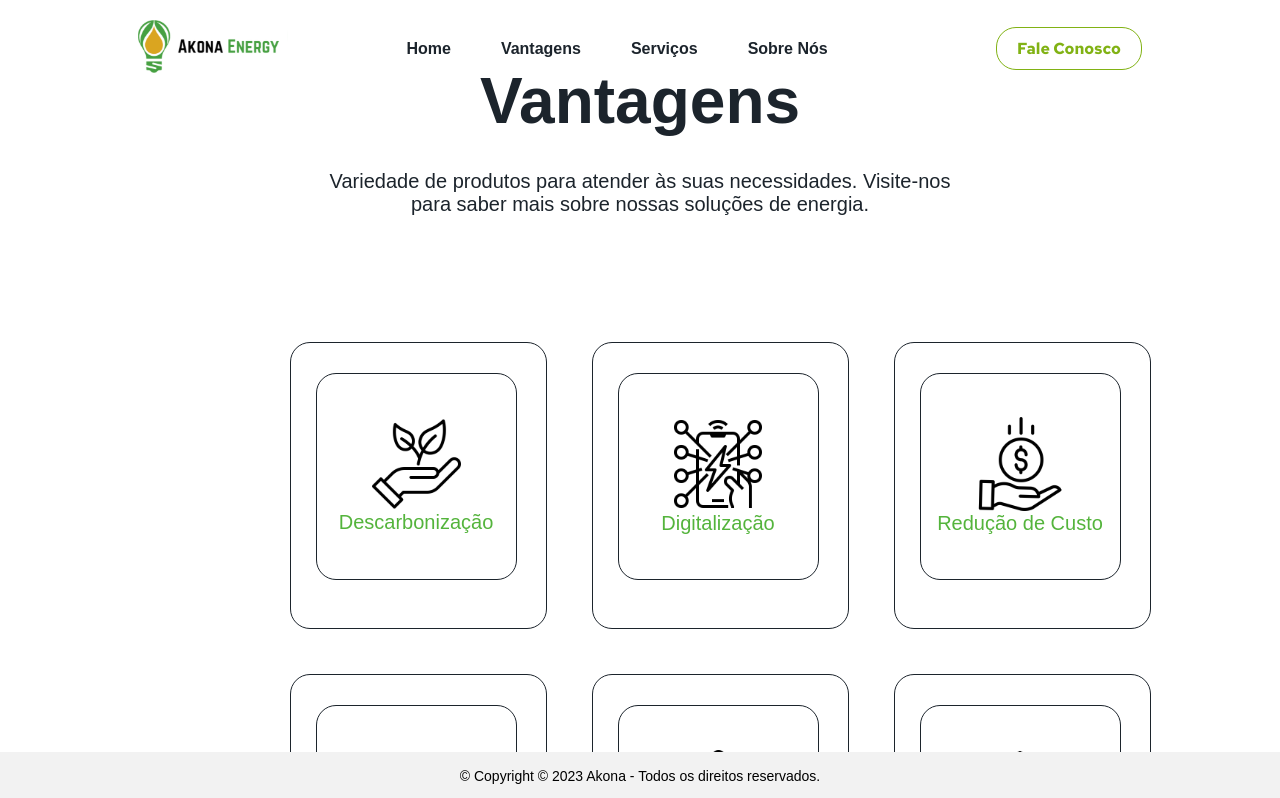
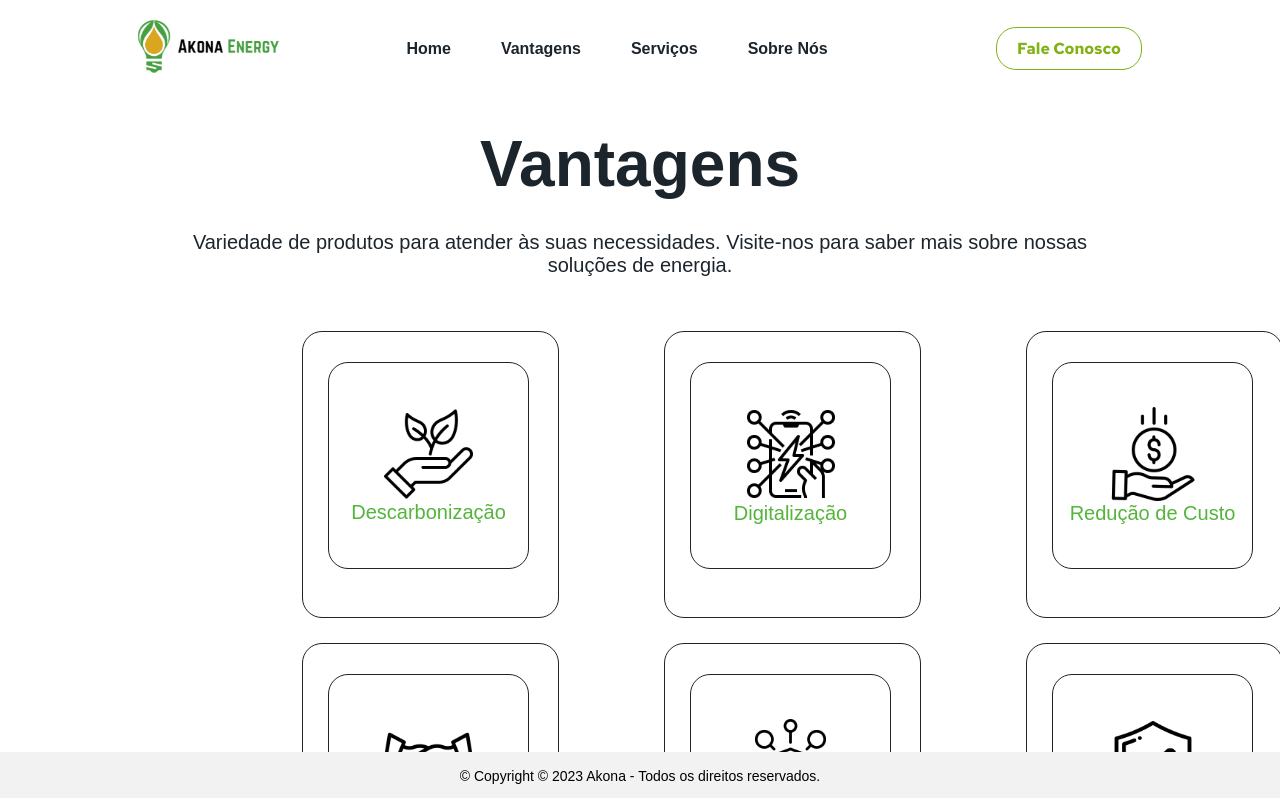
Before and after one commit to akona-energy-front/akona-front, a React (Vite) app: page /vantagens in a window 1280 px wide. Shown: the top 798 px of the page. Built offline with nearby package versions, Linux system fonts and the light colour scheme; the HTML template or start-up script is replaced by a standard one.

Commit message:
pagina de vantagens

```diff
--- a/src/components/Vantagens/Vantagens.css
+++ b/src/components/Vantagens/Vantagens.css
@@ -2,31 +2,16 @@ body {
   background-color: #fff;
 }
 
-.text-center {
-  display: flex;
-  flex-direction: column;
-  align-items: center;
-  justify-content: center;
-  height: 100%;
-  text-align: center;
-}
-
-
 .text-center h1 {
-    width: 361px;
-    height: 76px;
-    flex-shrink: 0;
   color: #1C242C;
   font-size: 64px;
   font-style: normal;
   font-weight: 700;
   line-height: normal;
+  text-align: center;
 }
 
 .text-center p {
-    width: 643px;
-    height: 118px;
-    flex-shrink: 0;
   color: #1C242C;
   text-align: center;
   font-size: 20px;
@@ -37,13 +22,10 @@ body {
 
 .third-section {
   background-color: #fff;
+}
+
+.third-section h1 {
   margin-top: 30px;
-    display: flex;
-    flex-direction: column;
-    align-items: center;
-    justify-content: center;
-    text-align: center;
-    height: 100vh;
 }
 
 
@@ -54,9 +36,7 @@ body {
 
   display: grid;
   grid-template-columns: repeat(3, 1fr);
-    gap: 45px;
-
-    margin-left: 135px;
+  gap: 25px;
 }
 
 .big-square{
@@ -67,7 +47,7 @@ body {
   height: 287px;
   flex-shrink: 0;
   padding: 30px 25px;
-    transition: all ease 0.8s;
+  margin-left: 80px;
 }
 
 .small-square {
@@ -93,7 +73,3 @@ body {
   font-weight: 400;
   line-height: normal;
 }
-
-  .big-square:hover {
-    scale: 1.1;
-  }
```
Lines whose indentation alone changed are shown as unchanged.
